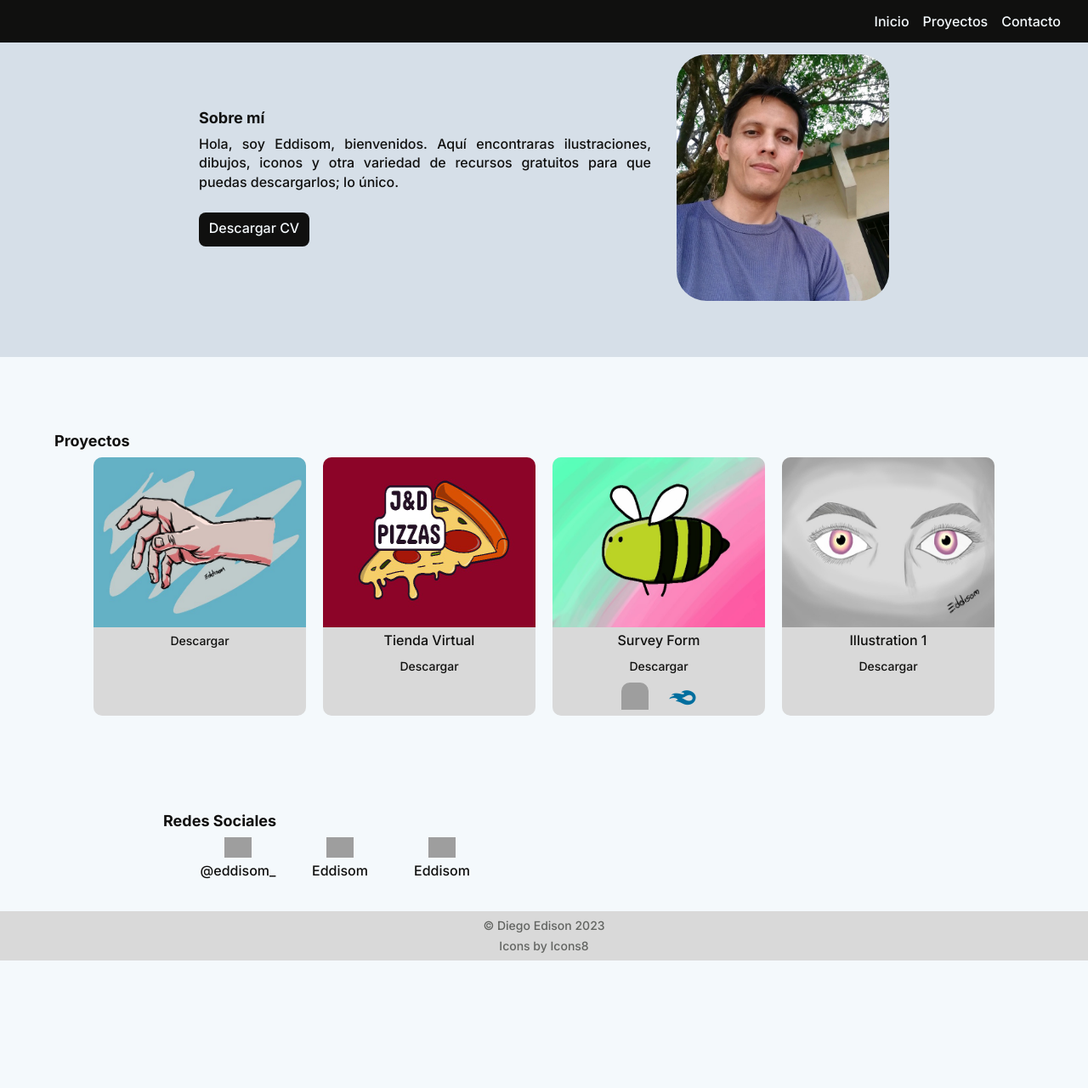
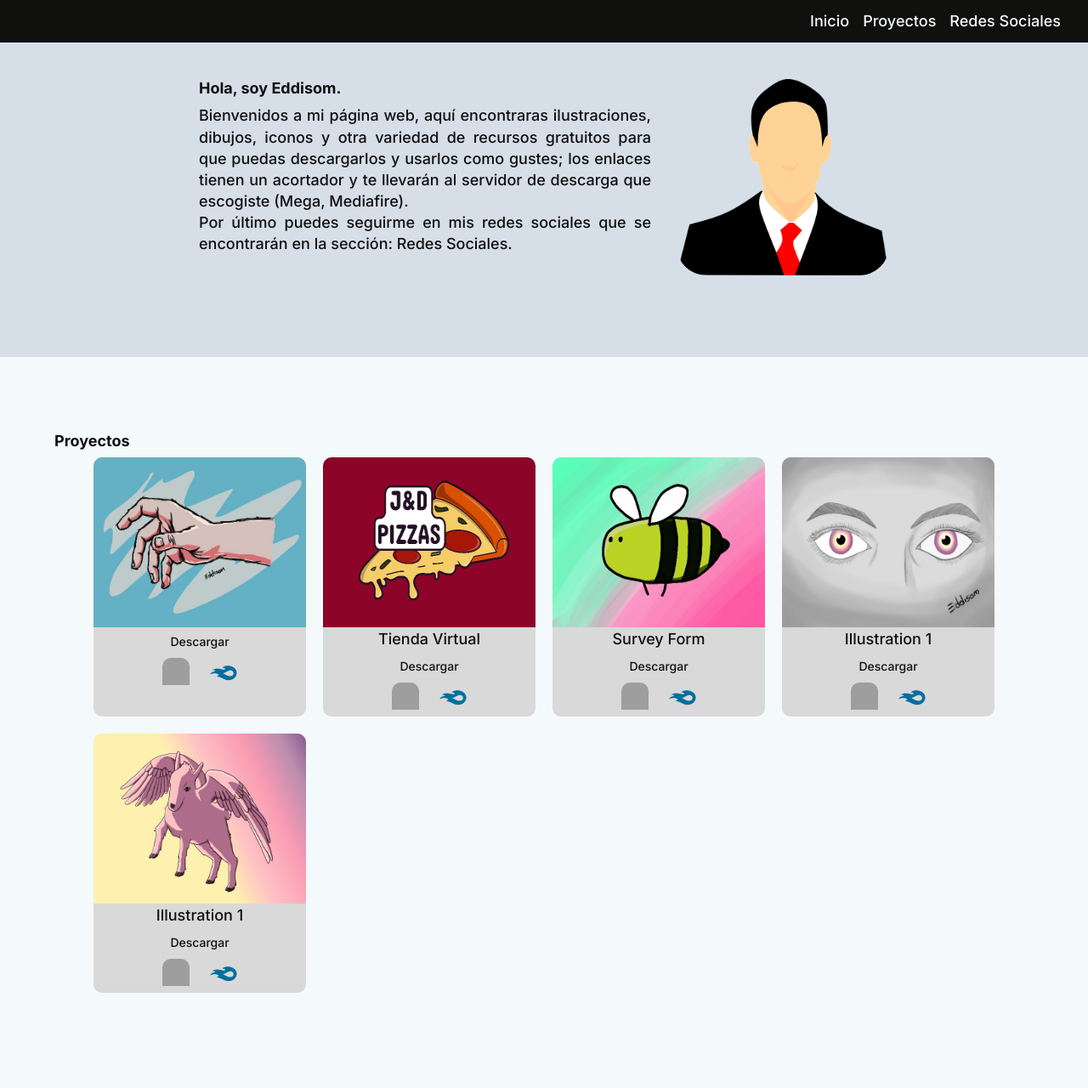
Before and after one commit to diegoedison05/portfolio-illustration, a plain HTML site: page index.html in a window 1280 px wide. Shown: the top 1280 px of the page at 85% size. Before the commit the page ends 1130 px from the top, so only its background shows below. Drawn offline with Linux system fonts and the light colour scheme; grey boxes are pictures that could not be loaded.

Commit message:
Se agrego una descripción de la página web al inicio de la misma, se cambió el avatar, se eliminó el botón para descargar el cv e igualmente se eliminó el archivo cv y se agrego otra project-card

```diff
--- a/css/style.css
+++ b/css/style.css
@@ -73,7 +73,7 @@ body {
     background-color: var(--white);
     color: var(--black);
     font-family: 'Inter', sans-serif;
-    font-size: var(--md);
+    font-size: var(--lg);
 }
 
 /* ----------------------navbar---------------------------------*/
@@ -176,6 +176,7 @@ a {
     padding-bottom: 25px;
     text-align: justify;
     line-height: 1.4;
+    font-size: var(--lg);
     font-weight: normal;
 }
 
--- a/index.html
+++ b/index.html
@@ -18,7 +18,7 @@
             href="https://fonts.googleapis.com/css2?family=Caveat+Brush&display=swap"
             rel="stylesheet"
         />
-        <title>Portfolio Illustration</title>
+        <title>Edissom</title>
     </head>
     <body>
         <header>
@@ -29,7 +29,7 @@
                         <!-- <li><a href="#about-me">Sobre mi</a></li> -->
                         <li><a href="#projects">Proyectos</a></li>
                         <!-- <li><a href="#skills">Habilidades</a></li> -->
-                        <li><a href="#contact">Contacto</a></li>
+                        <li><a href="#contact">Redes Sociales</a></li>
                     </ul>
                 </div>
             </nav>
@@ -48,25 +48,29 @@
         <section class="about-me">
             <article class="article-about">
                 <div>
-                    <h2 class="about-title">Sobre mí</h2>
+                    <h2 class="about-title">Hola, soy Eddisom.</h2>
                     <p class="description">
-                        Hola, soy Eddisom, bienvenidos. Aquí encontraras
+                        Bienvenidos a mi página web, aquí encontraras
                         ilustraciones, dibujos, iconos y otra variedad de
-                        recursos gratuitos para que puedas descargarlos; lo
-                        único.
+                        recursos gratuitos para que puedas descargarlos y
+                        usarlos como gustes; los enlaces tienen un acortador y
+                        te llevarán al servidor de descarga que escogiste (Mega,
+                        Mediafire).
+                        <br />
+                        Por último puedes seguirme en mis redes sociales que se
+                        encontrarán en la sección: Redes Sociales.
                     </p>
-                    <div class="downcv">
+                    <!-- <div class="downcv">
                         <a
-                            href="./files/Diego-Edison-CV-2023.pdf"
-                            download="Diego-Edison-CV-2023"
+                            href="#"
                             title="Descargar CV"
-                            >Descargar CV
+                            >Descargar
                         </a>
-                    </div>
+                    </div> -->
                 </div>
                 <div>
                     <img
-                        src="./img/avatar.jpg"
+                        src="./img/avatar.png"
                         alt="avatar"
                         class="about-img"
                     />
@@ -80,12 +84,11 @@
             <div class="project-container">
                 <div class="project-card">
                     <div>
-                        <a href="#project1">
+                        <a href="#project1"></a>
                         <img
                             src="./img/projects-capture/mano1.jpg"
                             alt="Encriptador de texto"
                         />
-                        </a>
                     </div>
 
                     <div class="project-info">
@@ -93,7 +96,7 @@
                     </div>
 
                     <div class="link-container">
-                        <!-- <a
+                        <a
                             href="/"
                             target="_blank"
                             rel="noopener noreferrer"
@@ -108,17 +111,17 @@
                             rel="noopener noreferrer"
                             title="Mediafire"
                             ><img src="./img/mediafire.png" />
-                        </a> -->
+                        </a>
                     </div>
                 </div>
 
                 <div class="project-card">
-                    <a href="#project2">
+                    <a href="#project2"></a>
                     <img
                         src="./img/projects-capture/J&D-pizzas.jpg"
                         alt="Tienda Virtual"
                     />
-                    </a>
+
                     <div class="project-info">
                         <div>
                             <h2>Tienda Virtual</h2>
@@ -126,7 +129,7 @@
                         </div>
 
                         <div class="link-container">
-                            <!-- <a
+                            <a
                                 href="/"
                                 target="_blank"
                                 rel="noopener noreferrer"
@@ -141,18 +144,18 @@
                                 rel="noopener noreferrer"
                                 title="Mediafire"
                                 ><img src="./img/mediafire.png" />
-                            </a> -->
+                            </a>
                         </div>
                     </div>
                 </div>
 
                 <div class="project-card">
-                    <a href="#project3">
+                    <a href="#project3"></a>
                     <img
                         src="./img/projects-capture/abeja.jpg"
                         alt="Survey Form"
                     />
-                    </a>
+
                     <div class="project-info">
                         <div>
                             <h2>Survey Form</h2>
@@ -181,12 +184,12 @@
                 </div>
 
                 <div class="project-card">
-                    <a href="#project4">
+                    <a href="#project4"></a>
                     <img
                         src="./img/projects-capture/Mirada.jpg"
                         alt="Survey Form"
                     />
-                    </a>
+
                     <div class="project-info">
                         <div>
                             <h2>Illustration 1</h2>
@@ -194,7 +197,7 @@
                         </div>
 
                         <div class="link-container">
-                            <!-- <a
+                            <a
                                 href="/"
                                 target="_blank"
                                 rel="noopener noreferrer"
@@ -209,14 +212,48 @@
                                 rel="noopener noreferrer"
                                 title="Mediafire"
                                 ><img src="./img/mediafire.png" />
-                            </a> -->
+                            </a>
+                        </div>
+                    </div>
+                </div>
+
+                <div class="project-card">
+                    <a href="#project4"></a>
+                    <img
+                        src="./img/projects-capture/Kbrita.jpg"
+                        alt="Survey Form"
+                    />
+
+                    <div class="project-info">
+                        <div>
+                            <h2>Illustration 1</h2>
+                            <p>Descargar</p>
+                        </div>
+
+                        <div class="link-container">
+                            <a
+                                href="/"
+                                target="_blank"
+                                rel="noopener noreferrer"
+                                title="Mega"
+                                ><img
+                                    src="https://img.icons8.com/external-tal-revivo-color-tal-revivo/24/null/external-mega-a-cloud-storage-and-file-hosting-service-logo-color-tal-revivo.png"
+                                />
+                            </a>
+                            <a
+                                href="/"
+                                target="_blank"
+                                rel="noopener noreferrer"
+                                title="Mediafire"
+                                ><img src="./img/mediafire.png" />
+                            </a>
                         </div>
                     </div>
                 </div>
             </div>
         </section>
 
-        <section class="modal-container">
+        <!-- <section class="modal-container">
             <div class="modal" id="project1">
                 <a class="cerrarW" href="#projects"
                     ><img
@@ -408,7 +445,7 @@
                     </a>
                 </div>
             </div>
-        </section>
+        </section> -->
 
         <!-- <a name="skills"></a>
         <section class="section-skills">
```
Also changed, not shown: img/avatar.jpg (deleted), img/avatar.png (renamed from img/avatar-default.png), 1 other file. Lines whose indentation alone changed are shown as unchanged.
